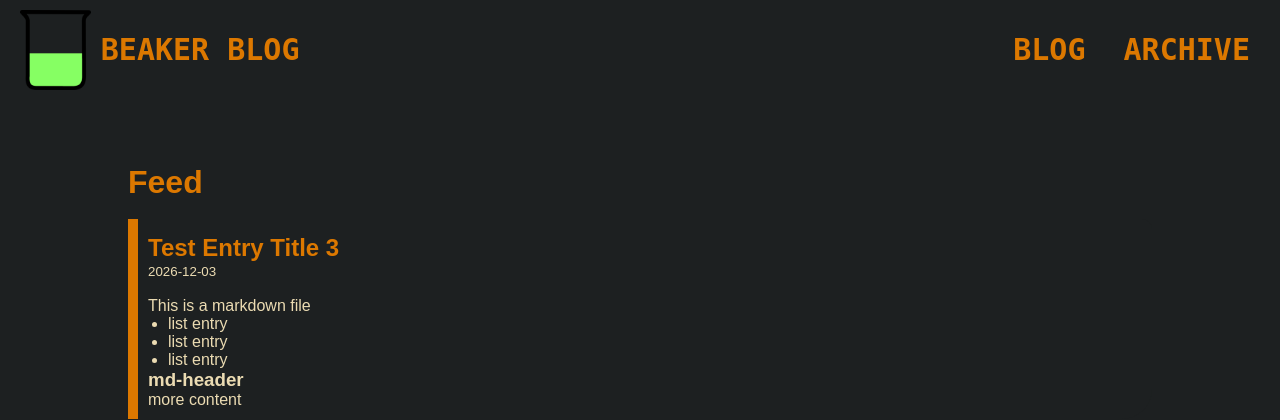
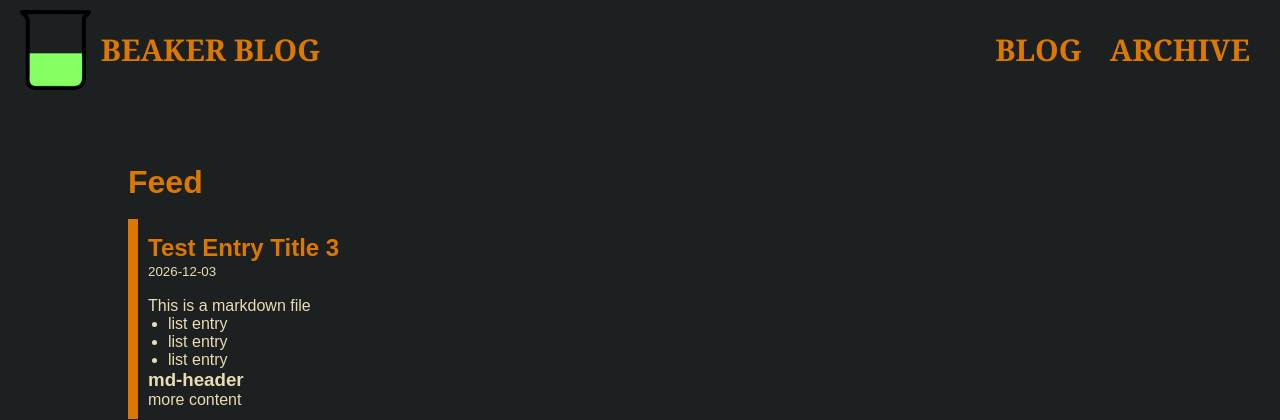
Before and after one commit to tiyn/beaker-blog, a Flask app: page / in a window 1280 px wide. Shown: the top 420 px of the page. Run offline with Flask 3, Linux system fonts and the light colour scheme; parts of the project's set-up code (start-up, migrations or seed data) failed here and were passed over.

Commit message:
updated css

```diff
--- a/src/static/css/style.css
+++ b/src/static/css/style.css
@@ -82,7 +82,7 @@ footer .center {
 }
 .main-menu-dropdown span {
     float: left;
-    font-family: monospace;
+    font-family: Georgia, serif;
     font-size: 30px;
     font-weight: bold;
     line-height: 100px;
@@ -94,7 +94,7 @@ footer .center {
 
 .main-menu {
     float: right;
-    font-family: monospace;
+    font-family: Georgia, serif;
     font-size: 30px;
     font-weight: bold;
     line-height: 100px;
```
Also changed, not shown: src/static/css/light.css (+9 -1 lines).
